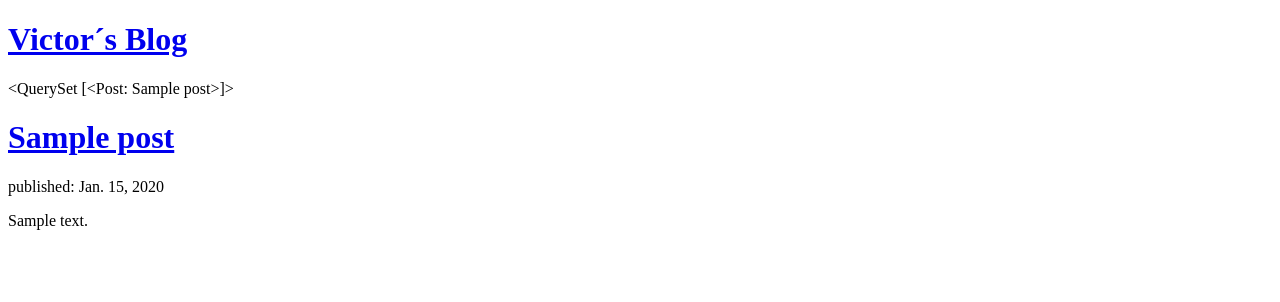
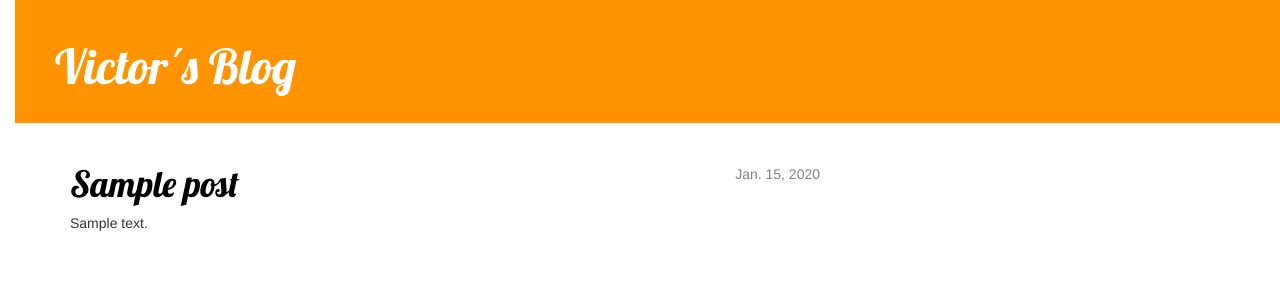
Before and after one commit to vnav9678/my_first_blog, a Django app: template blog/templates/blog/post_list.html in a window 1280 px wide. Shown: the top 302 px of the page. Run offline with Django 3.2, Linux system fonts and the light colour scheme; the template is opened without the code that fills it: values that come from a table or form of the project are taken from there, others are empty; tables that the repository leaves empty hold one stand-in row (values such as "Sample post"); some libraries are stand-ins or nearby versions.

Commit message:
He modificado los estilos y añadido un fichero con estillos css

```diff
--- /dev/null
+++ b/blog/static/css/blog.css
@@ -0,0 +1,55 @@
+
+h1 a {
+        color: #FCA205;
+        font-family: 'Lobster';
+     }
+
+body { padding-left: 15px; }
+
+.page-header {
+        background-color: #ff9400;
+        margin-top: 0;
+        padding: 20px 20px 20px 40px;
+    }
+
+    .page-header h1, .page-header h1 a, .page-header h1 a:visited, .page-header h1 a:active {
+        color: #ffffff;
+        font-size: 36pt;
+        text-decoration: none;
+    }
+
+    .content {
+        margin-left: 40px;
+    }
+
+    h1, h2, h3, h4 {
+        font-family: 'Lobster', cursive;
+    }
+
+    .date {
+        float: right;
+        color: #828282;
+    }
+
+    .save {
+        float: right;
+    }
+
+    .post-form textarea, .post-form input {
+        width: 100%;
+    }
+
+    .top-menu, .top-menu:hover, .top-menu:visited {
+        color: #ffffff;
+        float: right;
+        font-size: 26pt;
+        margin-right: 20px;
+    }
+
+    .post {
+        margin-bottom: 70px;
+    }
+
+    .post h1 a, .post h1 a:visited {
+        color: #000000;
+    }
--- a/blog/templates/blog/post_list.html
+++ b/blog/templates/blog/post_list.html
@@ -1,24 +1,33 @@
+{% load staticfiles %}
 <!DOCTYPE html>
 <html lang="en">
 <html>
         <head>
             <title>Victor´s blog</title>
+            <link rel="stylesheet" href="//maxcdn.bootstrapcdn.com/bootstrap/3.2.0/css/bootstrap.min.css">
+            <link rel="stylesheet" href="//maxcdn.bootstrapcdn.com/bootstrap/3.2.0/css/bootstrap-theme.min.css">
+            <link rel="stylesheet" href="{% static 'css/blog.css' %}">
+            <link href="https://fonts.googleapis.com/css?family=Lobster&subset=latin,latin-ext" rel="stylesheet" type="text/css">
         </head>
         <body>
-             <div>
-                 <h1><a href="/">Victor´s Blog</a></h1>
+             <div class="page-header">
+                <h1><a href="/"> Victor´s Blog</a></h1>
              </div>
 
-             <div> {{ posts }} </div>
-
-            {% for Post in posts %}
-                <div>
-
-                    <h1><a href="/">{{ Post.title }}</a></h1>
-                    <p>published: {{ Post.published_date }}</p>
-                    <p>{{ Post.text|linebreaksbr }}</p>
-
+             <div class="content container">
+                <div class="row">
+                    <div class="col-md-8">
+                        {% for post in posts %}
+                            <div class="post">
+                                <div class="date">
+                                    {{ post.published_date }}
+                                </div>
+                                <h1><a href="">{{ post.title }}</a></h1>
+                                <p>{{ post.text|linebreaksbr }}</p>
+                            </div>
+                        {% endfor %}
+                    </div>
                 </div>
-            {% endfor %}
+            </div>
         </body>
 </html>
```
